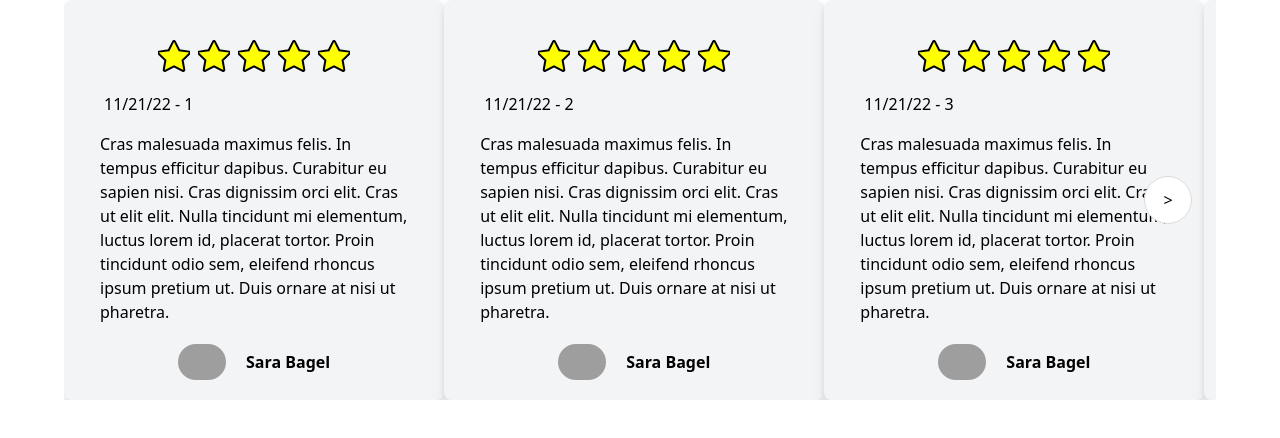
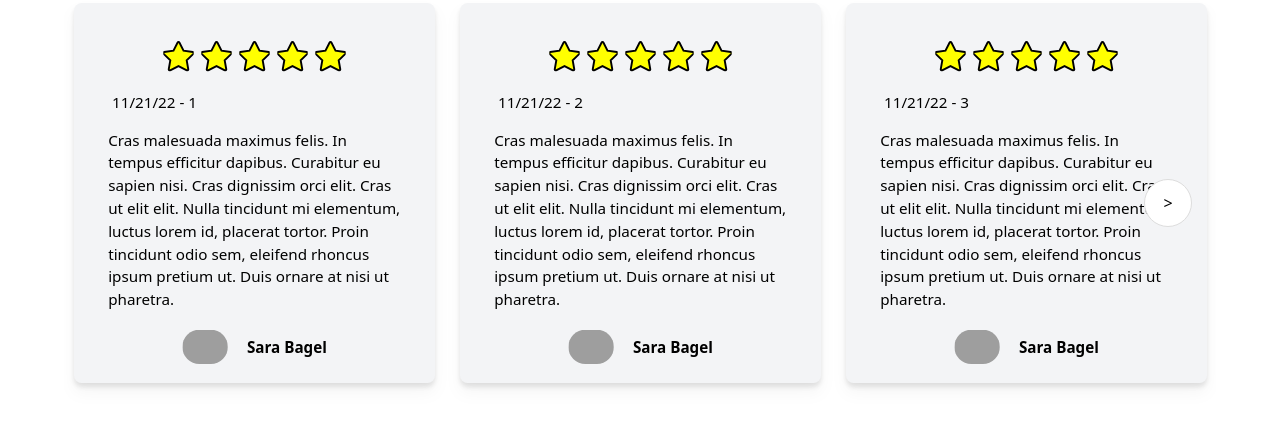
Before and after one commit to missatrox44/love-thy-selfie, a React (Vite) app: page / in a window 1280 px wide. Shown: the top 438 px of the page. Built offline with nearby package versions, Linux system fonts and the light colour scheme; grey boxes are pictures that could not be loaded.

Commit message:
review card spacing better

```diff
--- a/src/App.jsx
+++ b/src/App.jsx
@@ -11,8 +11,8 @@ function App() {
   return (
     <div className='app-container'>
 
-     <Reviews />
-
+      <Reviews />
+      {/* <Footer /> */}
     </div>
 
   )
--- a/src/components/ReviewCard/index.jsx
+++ b/src/components/ReviewCard/index.jsx
@@ -5,7 +5,7 @@ import './styles.css';
 
 function ReviewCard({number}) {
   return (
-    <div className='rounded-lg bg-gray-100 p-5 drop-shadow-lg hover:drop-shadow-xl'>
+    <div className='rounded-lg bg-gray-100 p-5 drop-shadow-lg hover:drop-shadow-xl custom-card'>
 
       <div className='p-4 sm:px-6 lg:px-8 flex place-content-center'>
         <BsStarFill />
--- a/src/components/ReviewCard/styles.css
+++ b/src/components/ReviewCard/styles.css
@@ -1,10 +1,10 @@
-.temp-card{
-  background: lightgray;
+.custom-card{
   transform-origin:top left;
-  width: 3%;
-  height: 300px;
-  /* margin: 10px 5px; */
-  text-align: center;
-  align-self: center;
-  font-size: 80px;
+  margin: 3px;
+  width: 100%;
+  transform: scale(.95);
 }
+
+.custom-card:first-child{
+  margin-left: 10px;
+}
--- a/src/components/ReviewCarousel/index.jsx
+++ b/src/components/ReviewCarousel/index.jsx
@@ -15,12 +15,14 @@ const ReviewCarousel = (props) => {
 
   const next = () => {
     if (currentIndex < (length - 1)) {
+      console.log("currentIndex", currentIndex)
         setCurrentIndex(prevState => prevState + 1)
     }
   }
 
   const prev = () => {
     if (currentIndex > 0) {
+      console.log("currentIndex", currentIndex)
         setCurrentIndex(prevState => prevState - 1)
     }
   }
@@ -36,14 +38,15 @@ const ReviewCarousel = (props) => {
             }
             <div className="carousel-content-wrapper">
               <div className="carousel-content"
+
               //the transform below controls how much the carousel moves
-              style={{ transform: `translateX(-${currentIndex * 300}%)`}}
+              style={{ transform: `translateX(-${currentIndex * 305}%)`}}
               >
                 {children}
               </div>
             </div>
           {
-            currentIndex < ((length-1)/4) &&
+            currentIndex < length-1 &&
             <button onClick={next} className="right-arrow">
               &gt;
             </button>
--- a/src/components/ReviewCarousel/styles.css
+++ b/src/components/ReviewCarousel/styles.css
@@ -22,6 +22,7 @@
   transition: all 250ms linear;
   -ms-overflow-style: none;  /* hide scrollbar in IE and Edge */
   scrollbar-width: none;  /* hide scrollbar in Firefox */
+
 }
 
 /* hide scrollbar in webkit browser */
--- a/src/components/Reviews/index.jsx
+++ b/src/components/Reviews/index.jsx
@@ -13,7 +13,7 @@ export default function Reviews() {
       <ReviewCarousel style={{ marginLeft:'auto', marginRight:'auto', marginTop: 64 }}>
         {reviewContent.map((i) => {
           return (
-            <ReviewCard number={i}/>
+            <ReviewCard key={i} number={i}/>
           )
         })}
       </ReviewCarousel>
```
